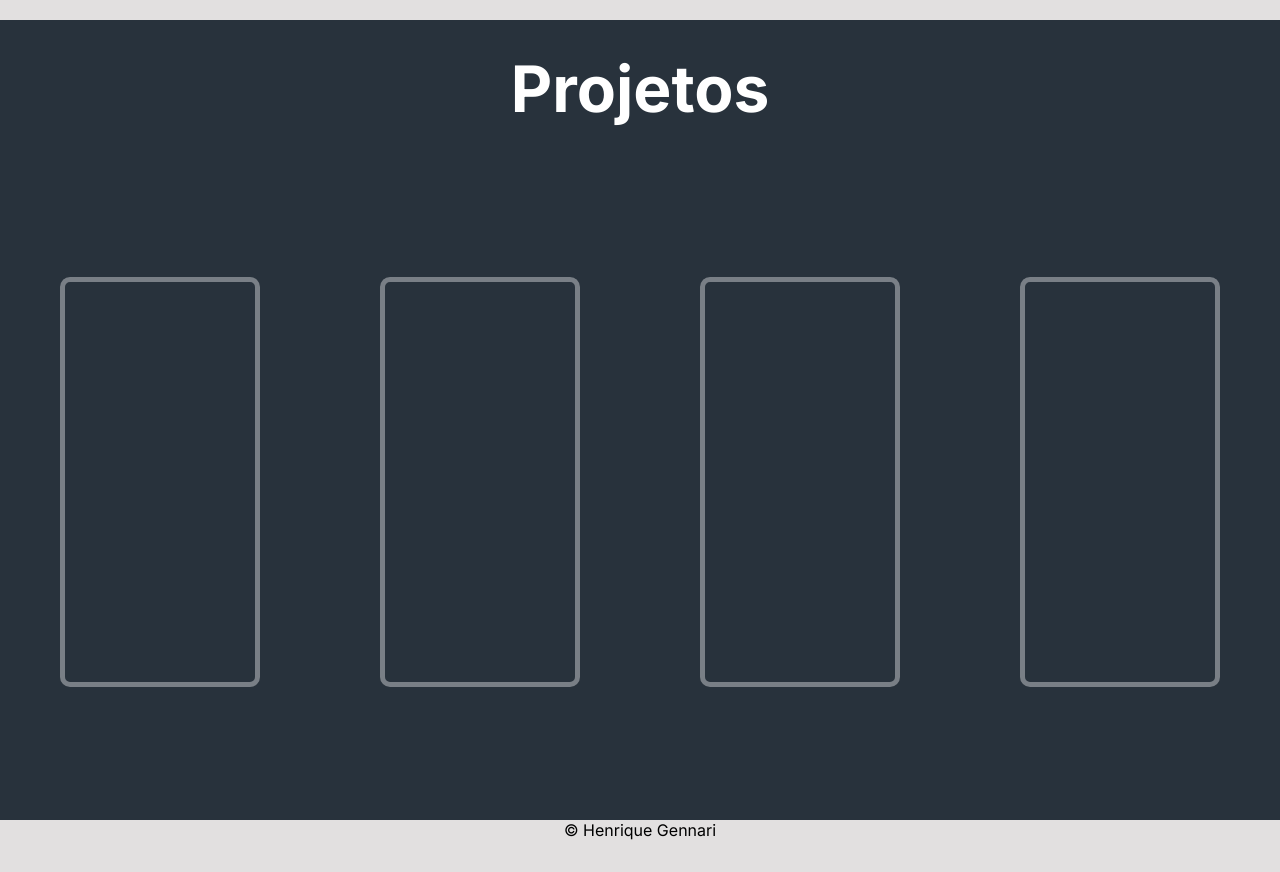
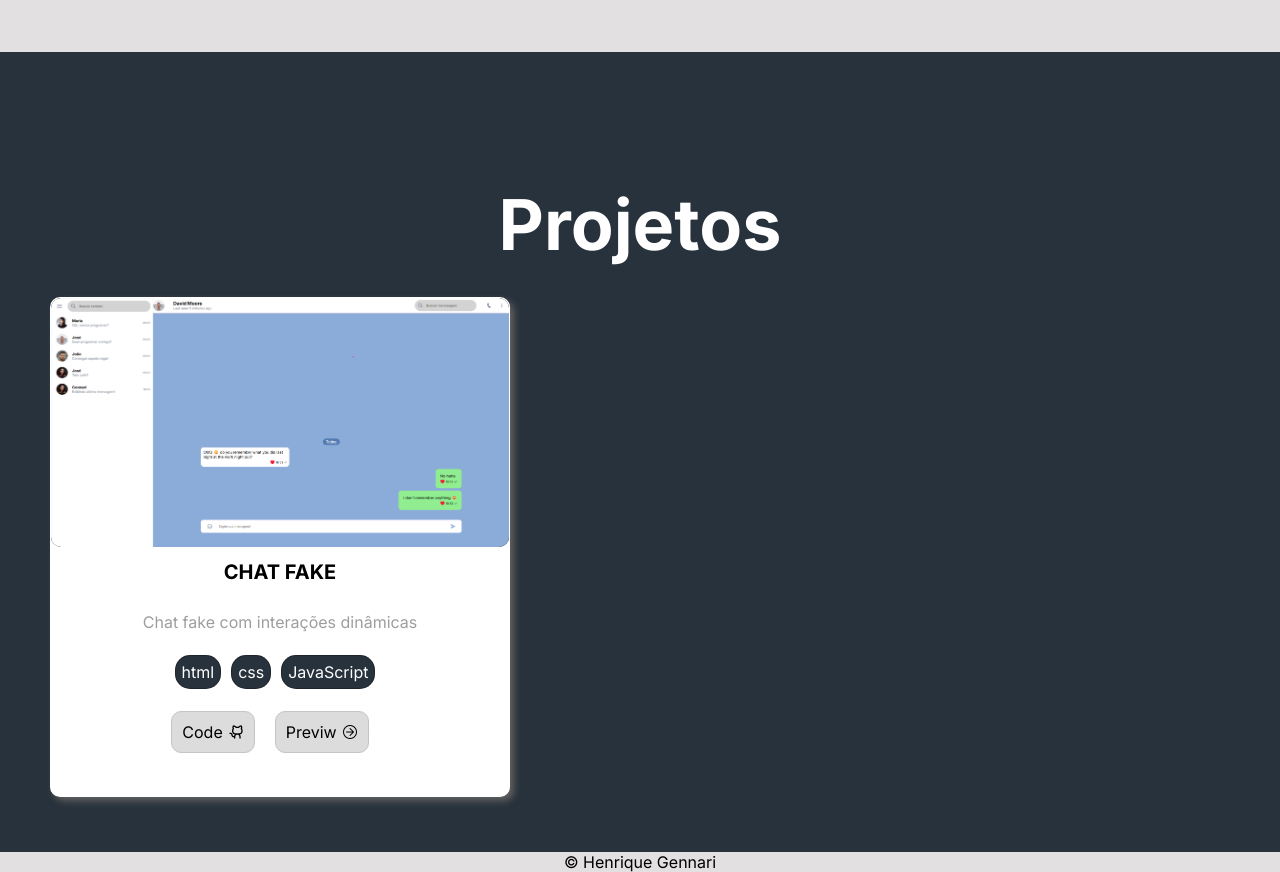
Before and after one commit to HenriqueGennari/portfolio-site, a plain HTML site: page index.html in a window 1280 px wide. Shown: the part 1500-2372 px from the top of the page. Before the commit the page ends 2340 px from the top, so only its background shows below. Drawn offline with Linux system fonts and the light colour scheme.

Commit message:
colocando a seção de projetos!

```diff
--- a/menu.js
+++ b/assets/scripts/menu.js
@@ -2,3 +2,4 @@ window.addEventListener("scroll",function(){
     let navbar = this.document.querySelector('.nav-bar')
     navbar.classList.toggle('rolagem', this.window.scrollY > 0)
 })
+// EFEITO DE DEIXAR O NAVBAR TRANSPARENTE
--- /dev/null
+++ b/assets/scripts/portfolio.js
@@ -0,0 +1,19 @@
+const aviso = document.getElementById("cv")
+console.log(aviso)
+
+aviso.addEventListener("click",()=>{
+    alert("Você será redirecionado para meu currículo!")
+})
+
+// Salvar posição antes do recarregamento
+window.addEventListener("beforeunload", function () {
+    localStorage.setItem("scrollPosition", window.scrollY);
+});
+
+// Restaurar posição após o recarregamento
+window.addEventListener("load", function () {
+    const scrollPosition = localStorage.getItem("scrollPosition");
+    if (scrollPosition) {
+        window.scrollTo(0, scrollPosition);
+    }
+});
--- a/style2.css
+++ b/assets/style/style2.css
@@ -5,6 +5,8 @@
     margin: 0px;
     padding: 0px;
     font-family: 'Inter' , sans-serif;
+    max-width: 100%;
+    box-sizing: border-box;
 }
 :root{
     --cor01: #0E1626;
@@ -31,9 +33,8 @@ a{
     top: 0;
     left: 0;
     width: 100%;
-    z-index: 2;
+    z-index: 1;
     background-color: rgb(226, 224, 224);
-    padding-bottom: 0px;
     transition: 0.5s;
     box-shadow: 0px 0px 8px #333;
 }
@@ -77,7 +78,7 @@ a{
 
 header#header{
     margin-top: 10rem;
-    height: 70vh;
+    height: 80vh;
 }
 header#header > div.main-content{
     padding-top: 10rem;
@@ -121,26 +122,14 @@ p#text{
 @keyframes blink {
     50% { opacity: 0; }
 }
-
-
-/*SECTION SOBRE AQUELES QUEM VOS FALA*/
-
-
-section#about{
-    display: flex;
-    justify-content: space-between;
-    align-items: center;
-    gap: 4em;
-    height: 100vh;
-}
 .redes-sociais{
     display: flex;
     justify-content: center;
-    align-items: center;
+    align-items: end;
     padding-left: 8px;
     display: flex;
     list-style: none;
-    padding-top: 250px;
+    height: 300px;
 }
 .aumentar img{
     padding-right: 8px;
@@ -151,6 +140,18 @@ section#about{
     transform: scale(1.2);
 }
 
+/*SECTION SOBRE AQUELES QUEM VOS FALA*/
+
+
+
+
+section#about{
+    display: flex;
+    justify-content: space-between;
+    align-items: center;
+    gap: 4em;
+    height: 94vh;
+}
 section#about.about-left{
     max-width: 62rem;
     /*flex: 1;*/
@@ -172,9 +173,6 @@ section#about .about-left >  p {
     max-width: 30rem;
     font-size: 1.5rem;
 }
-
-/*Animação cv*/
-
 
 #baixarCv, #cv{
     display: flex;
@@ -213,14 +211,14 @@ section#about .about-right .about-img{
     line-height: 0;
 }
 section#about .about-right .about-img::before{
-    content: '';
+    content: ''; /*cria a bora em volta*/
     display: block;
-    width: 100%;
-    height: 100%;
+    width: 416px;
+    height: 550px;
     border: 1px solid black;
     position: absolute;
-    top: -1.5rem;
-    right: -1.5rem;
+    top: -1.7rem;
+    left: -1.7rem;
     border-radius: 0.5rem;
     z-index: -1;
 }
@@ -236,27 +234,136 @@ section#projects{
     height: 100vh;
     background-color: var(--corSite);
 }
-.content-projects{
+.title-projects{
+    padding-top: 130px;
+}
+section#projects h1{
+    color: white;
+    font-size: 70px;
+}
+.container-projetos{ /*div criada para resolver o problema do nav bar "comendo" espaço da section projetos*/
+    height: 70%;
+    display: flex;
+    align-items: center;
+}
+.conatainer-cards{
+
+}
+.card{
+    margin: 0px 50px;
+    width: 460px;
+    height: 500px;
+    border: 1px solid rgba(255, 255, 255, 0.178);
+    border-radius: 10px;
+    transition: transform 0.3s ease-in-out;
+    background-color: white;
+    box-shadow: 4px 4px 7px rgb(99, 97, 97);
+}
+.card:hover{
+    transform: scale(1.1);
+}
+.imagem-projeto{
+    height: 50%;
+    border-radius: 10px;
+    background-color: black;
+}
+.imagem-projeto img{
+    height: 100%;
+    border-radius: 10px;
+}
+.desc-projeto{
+    border-radius: 8px;
+    height: 50%;
+    background-color: white;
+}
+.nome-projeto{
+    color: black;
+    width: 100%;
+    height: 50px;
     display: flex;
     justify-content: center;
     align-items: center;
 }
-.content-projects > h1{
-    font-size: 4rem;
+.nome-projeto p {
+    font-family: var(--fonte02);
+    font-size: 20px;
+    font-weight: bold;
+}
+.oque-projeto{
+    color: black;
+    width: 100%;
+    height: 50px;
+    display: flex;
+    justify-content: center;
+    align-items: center;
+}
+.oque-projeto p{
+    color: rgba(0, 0, 0, 0.384);
+}
+.tecnologias-projeto{
+    color: black;
+    width: 100%;
+    height: 50px;
+    display: flex;
+    justify-content: center;
+    align-items: center;
+
+}
+.tecnologia-projeto{
     color: white;
-    padding-top: 30px ;
+    margin-right: 10px;
+    border: 1px solid rgba(0, 0, 0, 0.288);
+    border-radius: 15px;
+    background-color: #28323C;
+    padding: 6px;
 }
-.space-cards{
-    height: 700px;
+.interações-projeto{
+    color: black;
+    width: 100%;
+    height: 50px;
+    margin-top: 10px;
     display: flex;
+    justify-content: center;
+    align-items: center;
 }
-.space-cards > .cards{
-    margin: 150px 60px;
-    border: 5px solid rgba(255, 255, 255, 0.377);
+.github{
+    display: flex;
+    margin-right: 20px;
+    border: 1px solid rgb(197, 197, 197);
     border-radius: 10px;
-    height: 400px;
-    width: 350px;
+    padding: 10px;
+    background-color: rgba(189, 189, 189, 0.521);
 }
+.previa{
+    display: flex;
+    margin-right: 20px;
+    border: 1px solid rgb(197, 197, 197);
+    border-radius: 10px;
+    padding: 10px;
+    background-color: rgba(189, 189, 189, 0.521);
+}
+
+.github p a{
+    color: black;
+    display: flex;
+    justify-content: center;
+    align-items: center;
+}
+.github p a img{
+    margin-left: 5px;
+}
+
+.previa p a{
+    color: black;
+    display: flex;
+    justify-content: center;
+    align-items: center;
+}
+.previa p a img{
+    margin-left: 5px;
+}
+
+
 footer{
     text-align: center;
 }
--- /dev/null
+++ b/assets/style/ui--kit.css
@@ -0,0 +1,75 @@
+/*REUTILIZAÇÃO EM OUTROS PROJETOS*/
+
+
+.container{
+    height: 100vh;
+}
+.width--100{
+    width: 100%;
+}
+.height--100{
+    height: 100%;
+}
+.flex{
+    display: flex;
+}
+.flex--direction--row{
+    flex-direction: row;
+}
+.cursor--pointer{
+    cursor: pointer;
+}
+.flex--direction--column{
+    flex-direction: column;
+}
+.justify--content--center{
+    justify-content: center;
+}
+.justify--content--start{
+    justify-content: flex-start; /*Padrao*/
+}
+.justify--content--end{
+    justify-content: end; /*Final*/
+}
+.justify--content--space--between{
+    justify-content: space-between;
+}
+.align--items--center{
+    align-items: center;
+}
+.align--items--start{
+    align-items: flex-start;
+}
+.align--items--end{
+    align-items: flex-end;
+}
+.flex--1{
+    flex: 1;
+}
+.flex--2{
+    flex: 2;
+}
+.flex--3{
+    flex: 3;
+}
+.flex--3-5{
+    flex: 3.5;
+}
+.flex--4{
+    flex: 4;
+}
+.flex--5{
+    flex: 5;
+}
+.flex--6{
+    flex: 6;
+}
+.flex--10{
+    flex: 10;
+}
+.flex--13{
+    flex: 13;
+}
+.font--size--12{
+    font-size: 12px;
+}
--- a/index.html
+++ b/index.html
@@ -4,7 +4,8 @@
     <meta charset="UTF-8">
     <meta name="viewport" content="width=device-width, initial-scale=1.0">
     <title>Portfolio</title>
-    <link rel="stylesheet" href="style2.css">
+    <link rel="stylesheet" href="assets/style/style2.css">
+    <link rel="stylesheet" href="assets/style/ui--kit.css">
 </head>
 <body>
 
@@ -12,10 +13,10 @@
         <div class="nav-bar-content">
             <h1><a href="#">HGennari</a></h1>
                 <ul>
-                    <li class="nav-item"><a href="#">Início</a></li>
+                    <li class="nav-item"><a href="">Início</a></li>
                     <li class="nav-item"><a href="#about">Sobre mim</a></li>
                     <li class="nav-item"><a href="#projects">Projetos</a></li>
-                    <li class="nav-item"><a href="#">Serviços</a></li>
+                    <li class="nav-item"><a href="">Serviços</a></li>
                     <li class="nav-item"><a href="#footer">Contato</a></li>
                 </ul>
         </div>
@@ -30,7 +31,7 @@
                 <span class="cursor"></span>
             </div>
         </div>
-        <div class="redes-sociais"><!--substitui o ul, pq eu prefiro-->
+        <div class="redes-sociais width--100"><!--substitui o ul, pq eu prefiro-->
             <li><!--lista-->
                 <a href="https://www.linkedin.com/in/henriquegennari/" target="_blank"> <!--link da resde social-->
                     <div class="aumentar"> <!--div que faz a animação mouseout-->
@@ -53,7 +54,6 @@
                 </a>
             </li>
         </div>
-
     </header>
 
     <section id="about">
@@ -62,7 +62,7 @@
             <p>Sou estudante de Análise e Desenvolvimento de sistemas e desenvolvedor de WebServices utilizando todo o repertório que tenho disponível para torna-las úteis, estáveis e adaptáveis.</p>
 
                 <div class="curriculo">
-                    <a href="Curriculo.pdf" target="_blank">
+                    <a href="imagens/Curriculo.pdf" target="_blank">
                         <p id="cv">Visualizar CV</p>
                     </a>
                     <a href="Curriculo.pdf" download>
@@ -78,27 +78,45 @@
         </div>
     </section>
 
-    <section>
-
-    </section>
-
     <section id="projects">
-        <div class="content-projects">
+        <div class="flex justify--content--center title-projects">
             <h1>Projetos</h1>
         </div>
-
-        <div class="space-cards">
-            <div class="cards">
-
-            </div>
-            <div class="cards">
-
-            </div>
-            <div class="cards">
-
-            </div>
-            <div class="cards">
-
+        <div class="container-projetos">
+            <div class="flex justify--content--space--between align--items--center width--100 conatainer-cards">
+                <div class="flex flex--direction--column card">
+                    <div class="imagem-projeto width--100">
+                        <img src="imagens/projeto-chat-imagem.png" alt="" class="width--100">
+                    </div>
+                    <div class="desc-projeto width--100">
+                        <div class="nome-projeto">
+                            <p>CHAT FAKE</p>
+                        </div>
+                        <div class="oque-projeto">
+                            <p>Chat fake com interações dinâmicas</p>
+                        </div>
+                        <div class="tecnologias-projeto">
+                            <div class="tecnologia-projeto">
+                                <p>html</p>
+                            </div>
+                            <div class="tecnologia-projeto">
+                                <p>css</p>
+                            </div>
+                            <div class="tecnologia-projeto">
+                                <p>JavaScript</p>
+                            </div>
+                        </div>
+                        <div class="interações-projeto">
+                            <div class="github">
+                                <p><a href="https://github.com/HenriqueGennari/projeto-chat-fake" target="_blank">Code <img src="imagens/github-icone.png"></a></p>
+                                <p><img src="" alt=""></p>
+                            </div>
+                            <div class="previa">
+                                <p><a href="https://henriquegennari.github.io/projeto-chat-fake/" target="_blank">Previw <img src="imagens/seta-direita.png"></a></p>
+                            </div>
+                        </div>
+                    </div>
+                </div>
             </div>
         </div>
     </section>
@@ -107,8 +125,8 @@
         <p>&copy; Henrique Gennari</p>
     </footer>
 
-    <script src="menu.js"></script>
-    <script src="TextoEfeito.js"></script>
-    <script src="portfolio.js"></script>
+    <script src="assets/scripts/menu.js"></script>
+    <script src="assets/scripts/portfolio.js"></script>
+    <script src="assets/scripts/TextoEfeito.js"></script>
 </body>
 </html>
--- a/portfolio.js
+++ /dev/null
@@ -1,6 +0,0 @@
-const aviso = document.getElementById("cv")
-console.log(aviso)
-
-aviso.addEventListener("click",()=>{
-    alert("Você será redirecionado para meu currículo!")
-})
```
Also changed, not shown: teste.html (deleted, +0 -4 lines), assets/scripts/TextoEfeito.js (renamed from TextoEfeito.js), imagens/github-icone.png (added), imagens/projeto-chat-imagem.png (added), imagens/seta-direita.png (added), 2 other files.
